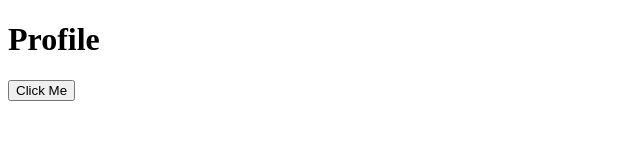
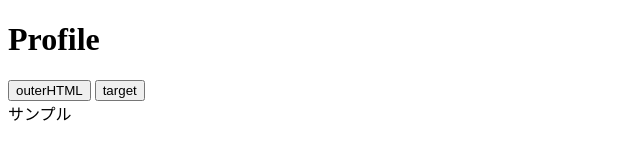
Before and after one commit to motty93/htmx-alpine.js-tutorial, a plain HTML site: page index.html in a window 1280 px wide. Shown: the whole page, without its empty margins (0-640 px from the left). Drawn offline with nearby package versions, Linux system fonts and the light colour scheme.

Commit message:
feat: hx-target & hx-swap

```diff
--- a/index.html
+++ b/index.html
@@ -12,7 +12,10 @@
 
 <body>
   <h1>Profile</h1>
-  <button hx-get="profile.html" hx-swap="outerHTML">Click Me</button>
+  <button hx-get="profile.html" hx-swap="outerHTML">outerHTML</button>
+  <button hx-get="profile.html" hx-target="#response">target</button>
+  <div id="response">サンプル</div>
+
 </body>
 
 </html>
```
